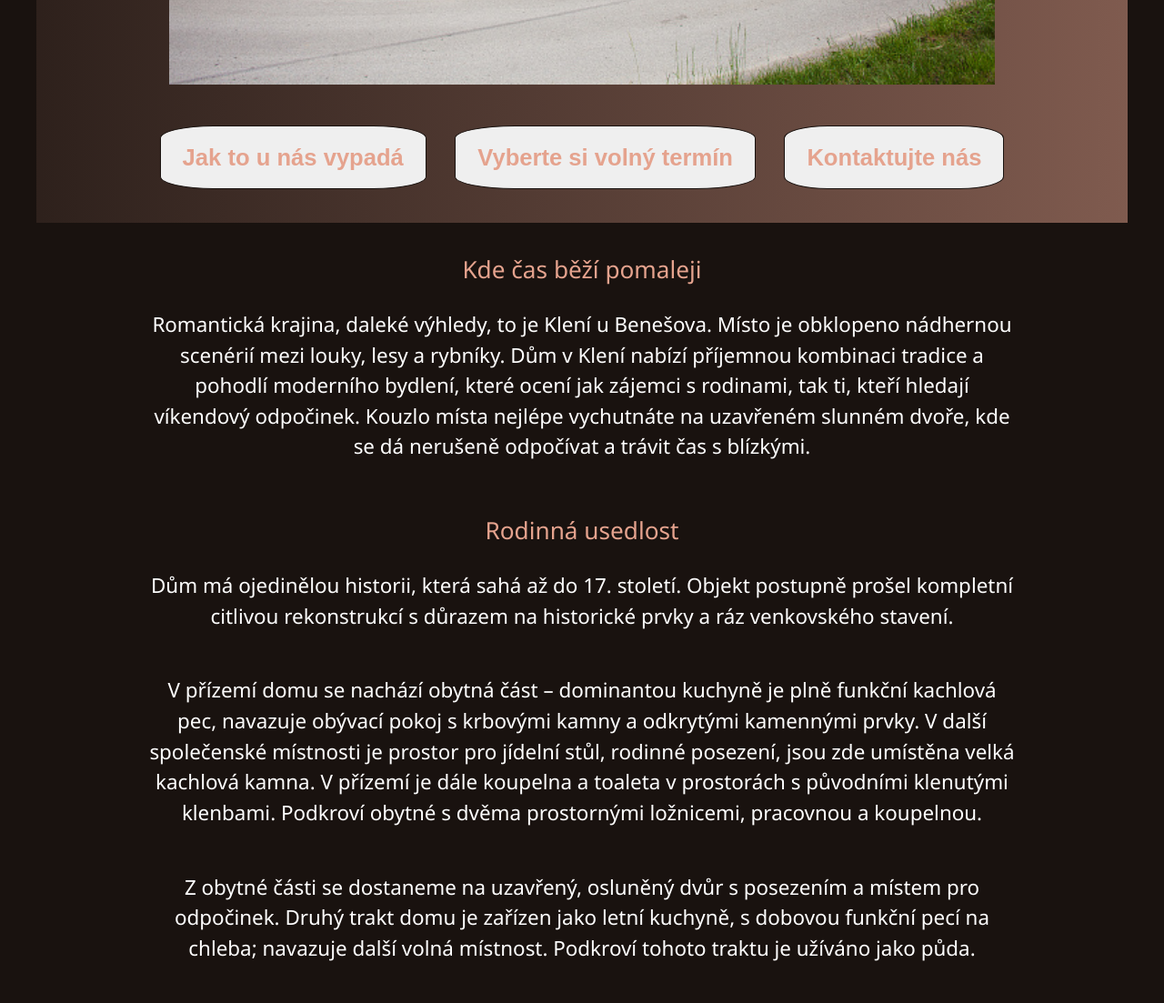
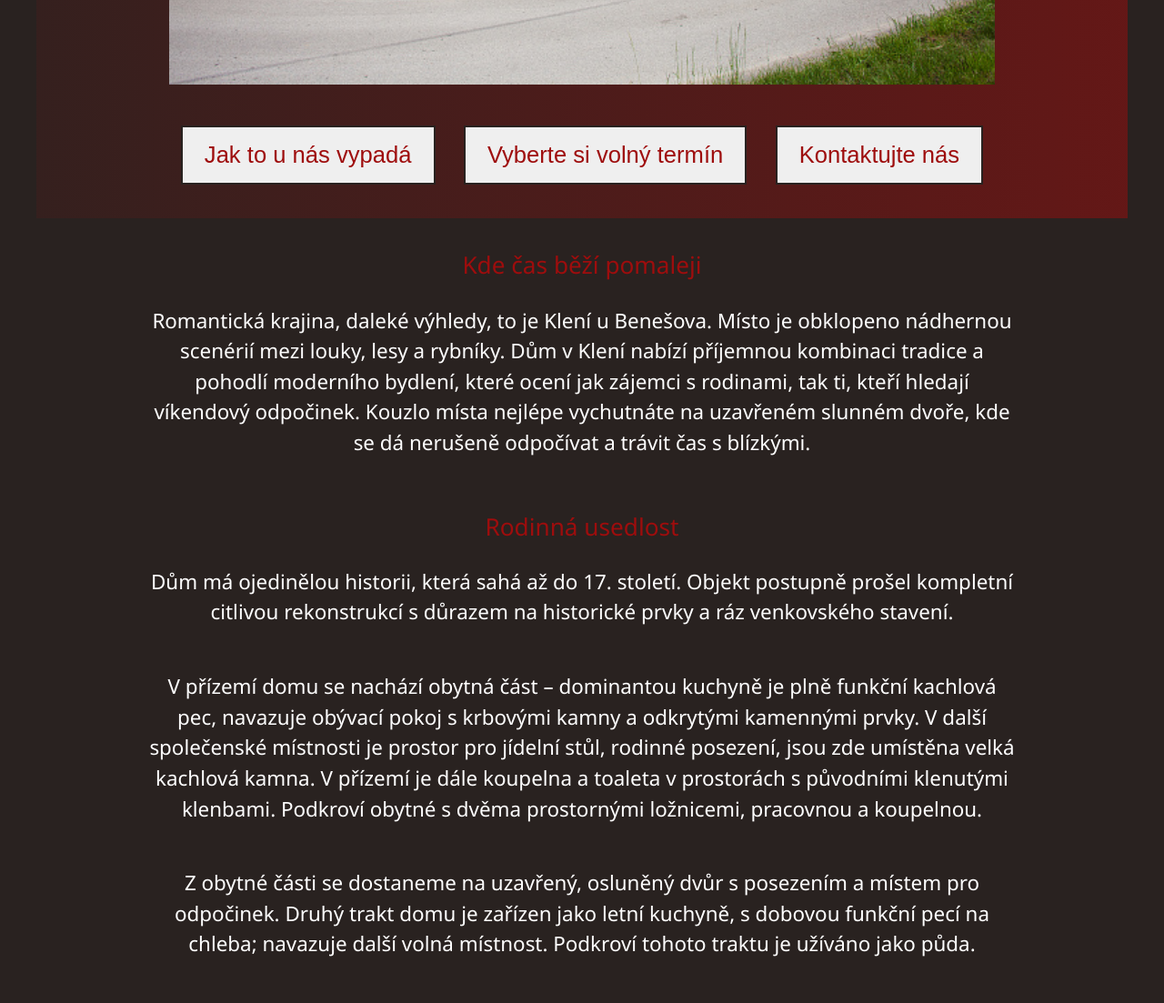
Before and after one commit to mstanka/lm-chalupakleni, a plain HTML site: page docs/index.html in a window 1280 px wide. Shown: the part 880-1983 px from the top of the page at 91% size. Drawn offline with Linux system fonts and the light colour scheme.

Commit message:
main commit

```diff
--- a/docs/index.html
+++ b/docs/index.html
@@ -46,9 +46,9 @@
         <h2><span class="text-secondary">do KLENÍ U BENEŠOVA NAD ČERNOU</span></h2>
         <h2>okres Český Krumlov</h2>
         <img src="img/IMG_6643.jpg" alt="Home image">
-        <button><a href="gallery.html" class="text-secondary">Jak to u nás vypadá</a></button>
-        <button><a href="reservation.html" class="text-secondary">Vyberte si volný termín</a></button>
-        <button><a href="contact.html" class="text-secondary">Kontaktujte nás</a></button>
+        <button><a href="gallery.html" class="text-secondary" tabindex=0 >Jak to u nás vypadá</a></button>
+        <button><a href="reservation.html" class="text-secondary" tabindex=0 >Vyberte si volný termín</a></button>
+        <button><a href="contact.html" class="text-secondary" tabindex=0 >Kontaktujte nás</a></button>
       </div>
 
 
--- a/scss/_about.scss
+++ b/scss/_about.scss
@@ -27,5 +27,4 @@
       }
     }
   }
-
 }
--- a/scss/_contact.scss
+++ b/scss/_contact.scss
@@ -16,5 +16,4 @@
       padding-top: 1rem;
     }
   }
-
 }
--- a/scss/_home.scss
+++ b/scss/_home.scss
@@ -20,18 +20,15 @@
     }
 
     button {
-      padding: 1.2rem 1.5rem;
+      padding: 1rem 1.5rem;
       margin: .3rem .8rem;
-      border: 1px solid $primary-color;
-      border-radius: 20%;
+      border: 2px solid $primary-color;
       font-size: 1.6rem;
-      font-weight: bolder;
 
       &:hover {
         cursor: pointer;
-        background: lighten($secondary-color, 90%);
+        background: darken($secondary-color, 50%);
         @include transition-ease;
-        transform: scale(1.02);
       }
     }
   }
--- a/scss/_reservation.scss
+++ b/scss/_reservation.scss
@@ -17,9 +17,8 @@
     padding: 1rem;
     margin-top: 1.5rem;
 
-    li {
-    list-style: none;
+      li {
+      list-style: none;
+    }
   }
-  }
-
 }
--- a/scss/_responsive.scss
+++ b/scss/_responsive.scss
@@ -1,5 +1,5 @@
 @include media-md {
-  /*.menu-btn {
+  /* .menu-btn {
     visibility: hidden;
   }*/
 
--- a/scss/_variables.scss
+++ b/scss/_variables.scss
@@ -1,21 +1,13 @@
+/*
 $primary-color: #1a1a1a;
 $secondary-color:#319b39;;
 $light-color: #fff;
 
-
-$color1: #000000;
-$color2: #1a1a1a;
-$color3: #1a4c1d;
-$color4: #26732b;
-$color5: #319b39;
-
-
-$color1: #000000;
-$color2: #1a1a1a;
-$color3: #4c1a1a;
-$color4: #732626;
-$color5: #9b3132;
-
 $primary-color: #19120f;
 $secondary-color: #e5a38e;
 $light-color: #fff;
+*/
+
+$primary-color: #292220;
+$secondary-color: #9e0d0d;
+$light-color: #fff;
--- a/scss/main.scss
+++ b/scss/main.scss
@@ -29,6 +29,10 @@ a {
   text-decoration: none;
 }
 
+ a:focus {
+  outline: thin dotted;
+}
+
 .text-secondary {
   color: $secondary-color;
 }
```
Also changed, not shown: docs/reservation.html (+1 -1 lines), docs/css/main.css, 1 other file.
